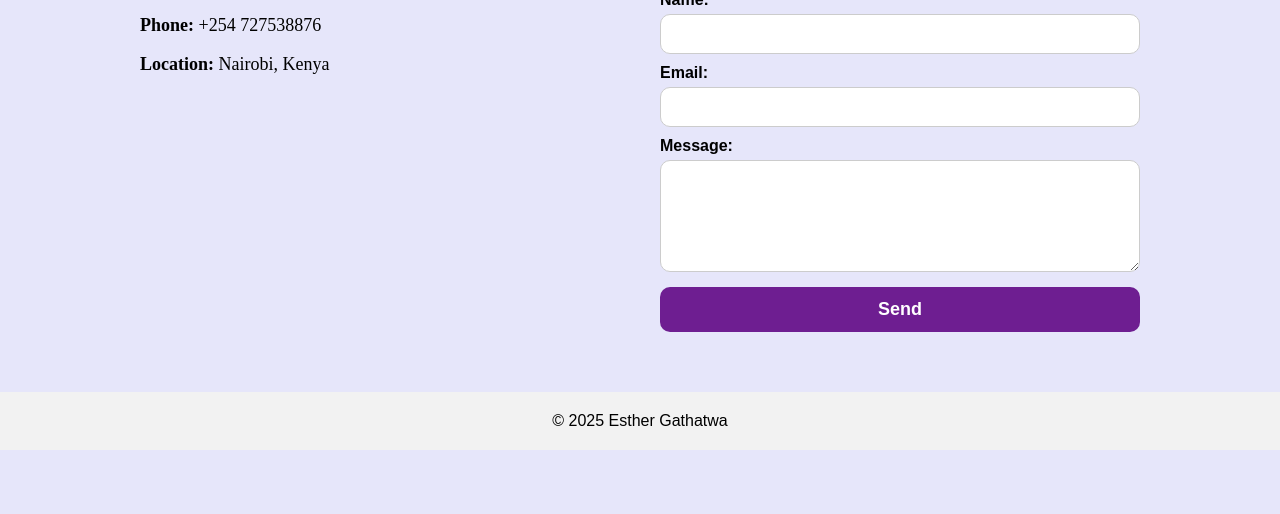
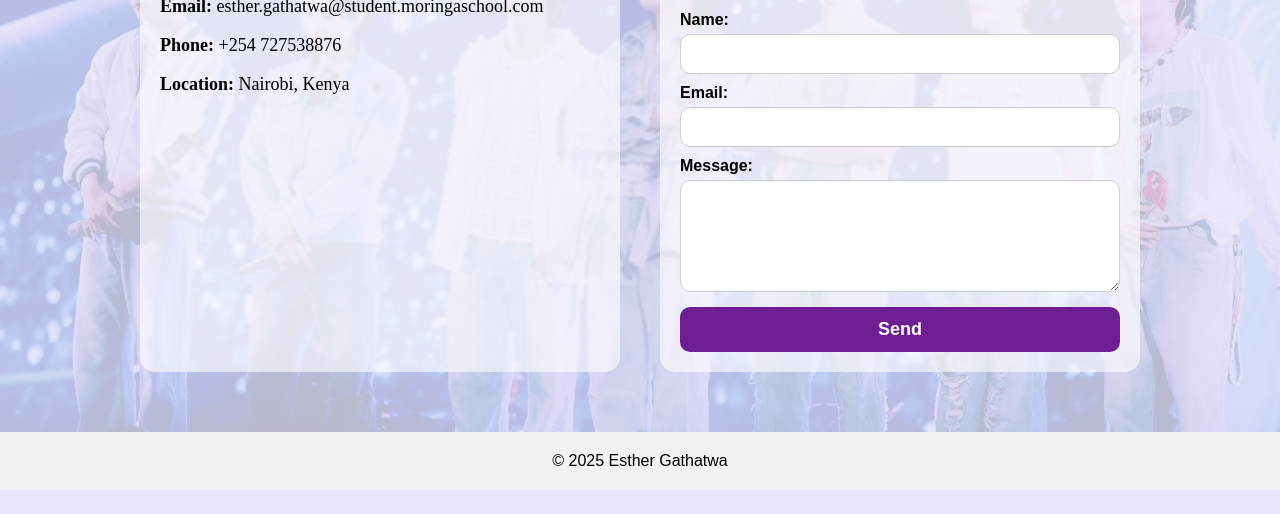
Before and after one commit to MikasaLightwood/Life-Through-a-Lens, a plain HTML site: page contact.html in a window 1280 px wide. Shown: the part 286-800 px from the top of the page. Drawn offline with Linux system fonts and the light colour scheme.

Commit message:
Add a background image in the contact section

```diff
--- a/style.css
+++ b/style.css
@@ -283,9 +283,11 @@ body {
   display: table;
   clear: both;
 }
-/* Contact Section */
+/* Contact Section with Background Image */
 .contact-section {
-  background-color: lavender;
+  background:
+    linear-gradient(rgba(230, 230, 250, 0.8), rgba(230, 230, 250, 0.8)),
+    url('./Images/Chrome.jpg') center/cover no-repeat;
   color: #000;
   padding: 60px 20px;
   display: flex;
@@ -298,10 +300,14 @@ body {
   max-width: 1000px;
   width: 100%;
   gap: 40px;
+  backdrop-filter: blur(1px);
 }
 
 .contact-info, .contact-form {
   flex: 1 1 400px;
+  background-color: rgba(255, 255, 255, 0.6); /* optional: slightly opaque box */
+  padding: 20px;
+  border-radius: 15px;
 }
 
 .contact-info h2, .contact-form h3 {
@@ -351,7 +357,7 @@ body {
 }
 
 .contact-form button:hover {
-  background-color: #4B1470; /* darker purple on hover */
+  background-color: #4B1470; /* darker purple */
 }
 /* Footer */
 .site-footer {
```
